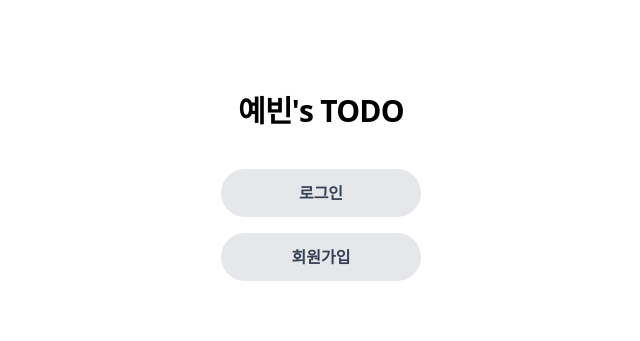
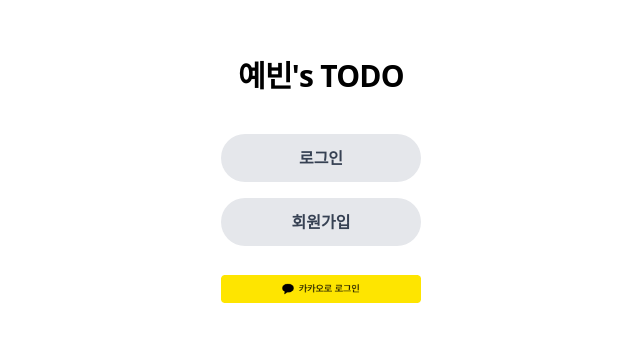
Before and after one commit to Leets-Official/6th-FE-Mission-Zero100, a React (Vite) app: page / in a window 1280 px wide. Shown: the part 213-554 px from the top of the page, without its empty margins (319-959 px from the left). Built offline with nearby package versions, Linux system fonts and the light colour scheme.

Commit message:
style: 홈 화면 카카오 버튼 이미지 적용

```diff
--- a/src/pages/Home.jsx
+++ b/src/pages/Home.jsx
@@ -1,8 +1,15 @@
 import { Link } from 'react-router-dom';
 import Button from '../components/common/Button';
 import Text from '../components/common/Text';
+import { getKakaoRedirectUrl } from '../lib/auth';
+import kakaoBtn from '../assets/kakao-login.png';
 
 export default function Home() {
+  const handleKakaoLogin = () => {
+    const redirectUrl = getKakaoRedirectUrl();
+    window.location.href = redirectUrl;
+  };
+
   return (
     <div className='min-h-screen flex flex-col items-center justify-center bg-white'>
       <Text as='h1' className='text-3xl font-extrabold mb-10 tracking-tight'>
@@ -21,6 +28,15 @@ export default function Home() {
             회원가입
           </Button>
         </Link>
+
+        <div className='flex justify-center'>
+          <Button
+            onClick={handleKakaoLogin}
+            className='!w-[220px] !h-[55px] !p-0 !border-none !bg-transparent shadow-none flex justify-center items-center'
+          >
+            <img src={kakaoBtn} alt='카카오 로그인' className='w-full h-full object-contain' />
+          </Button>
+        </div>
       </div>
     </div>
   );
```
Also changed, not shown: src/assets/kakao-login.png (added).
